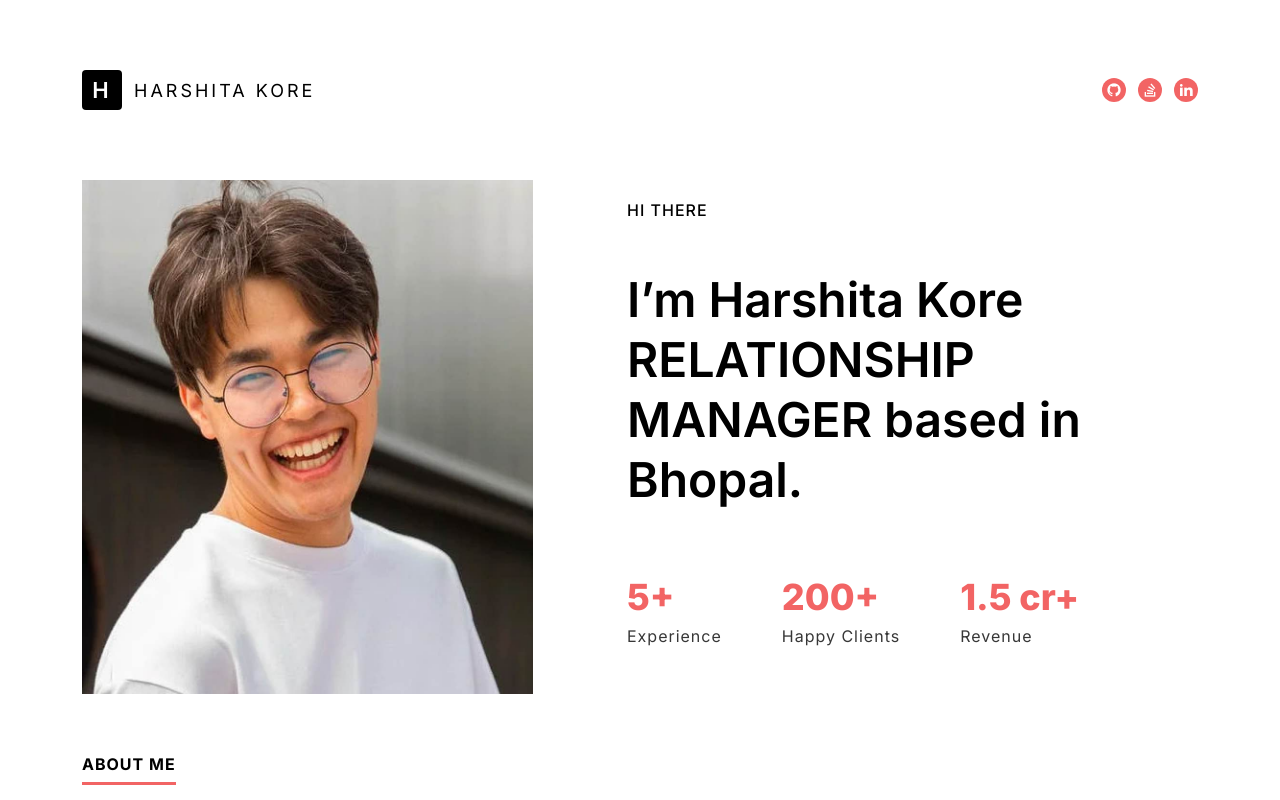
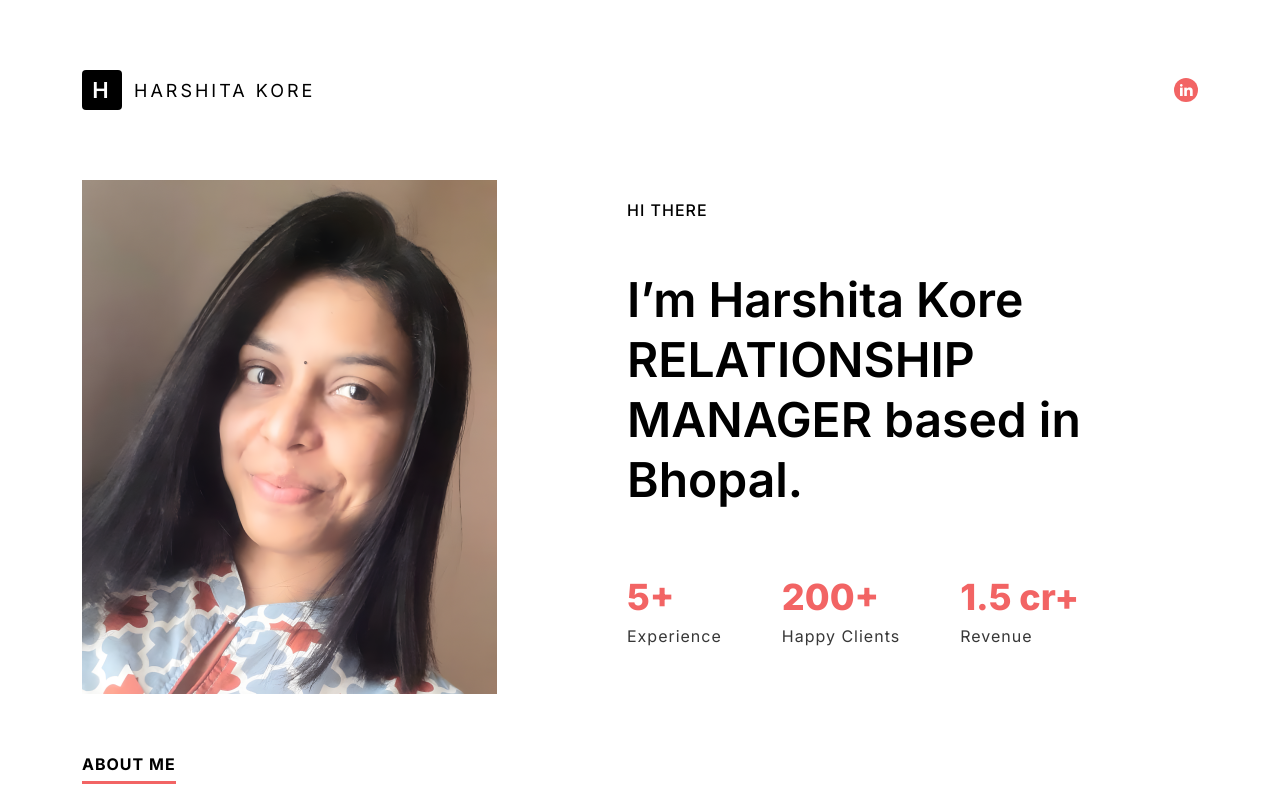
Before and after one commit to harshita-kore/harshita-kore, a plain HTML site: page index.html in a window 1280 px wide. Shown: the top 800 px of the page. Drawn offline with nearby package versions, Linux system fonts and the light colour scheme.

Commit message:
fix: update

```diff
--- a/index.html
+++ b/index.html
@@ -33,9 +33,9 @@
               <!-- logo -->
               <!-- social -->
               <ul class="ds-social">
-                <li><a href="#" target="_blank"><i class="ri-github-fill"></i></a></li>
-                <li><a href="#" target="_blank"><i class="ri-stack-overflow-line"></i></a></li>
-                <li><a href="#" target="_blank"><i class="ri-linkedin-fill"></i></a></li>
+                <!-- <li><a href="#" target="_blank"><i class="ri-github-fill"></i></a></li>
+                <li><a href="#" target="_blank"><i class="ri-stack-overflow-line"></i></a></li> -->
+                <li><a href="https://www.linkedin.com/in/harshita-kore-61a9b574/" target="_blank"><i class="ri-linkedin-fill"></i></a></li>
               </ul>
               <!-- social -->
             </div>
@@ -48,7 +48,7 @@
         <div class="row">
           <div class="col-12 col-sm-12 col-md-5 col-lg-5 col-xl-5 col-xxl-5">
             <figure>
-              <img src="assets/images/profile-image.jpg">
+              <img src="assets/images/profile-image.png">
             </figure>
           </div>
           <div class="col-12 col-sm-12 col-md-7 col-lg-7 col-xl-7 col-xxl-7">
```
Also changed, not shown: works-setails.html (+3 -3 lines), assets/images/profile-image-old.jpg (renamed from assets/images/profile-image.jpg), assets/images/profile-image.png (added).
